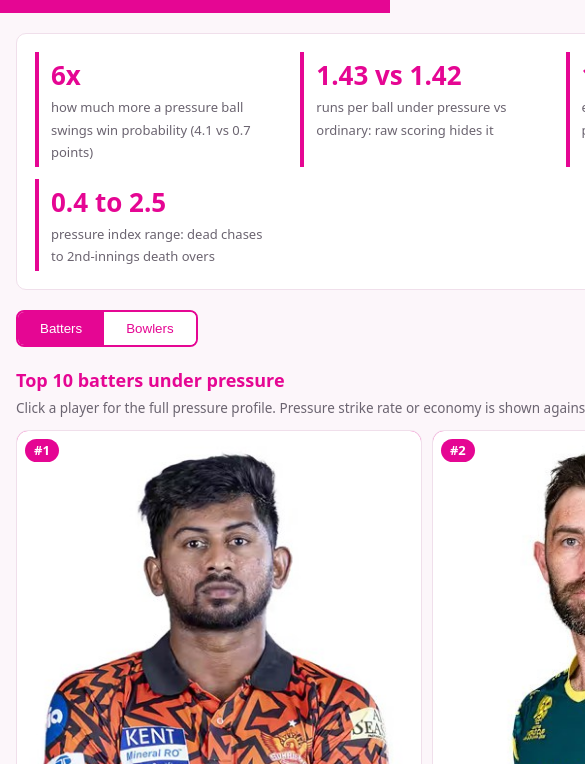
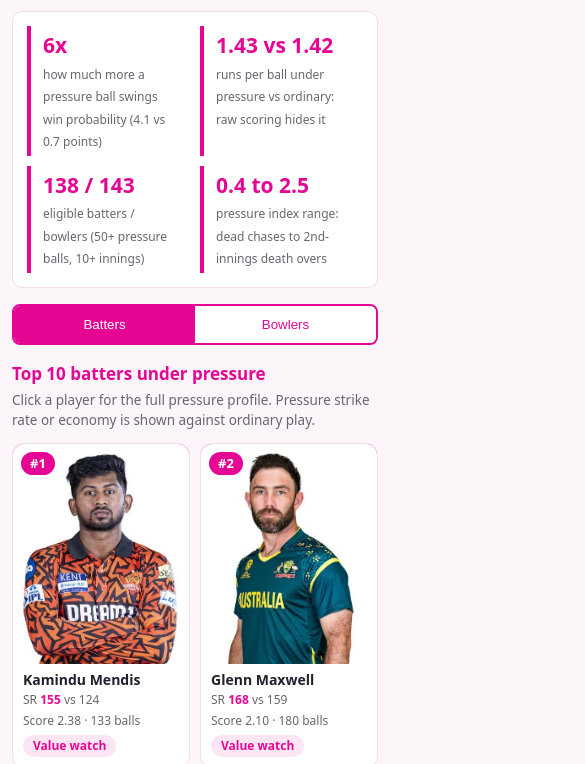
Before and after one commit to nik-dev-09/rr-hackathon, a plain HTML site: page index.html in a window 390 px wide. Shown: the part 198-962 px from the top of the page, 585 px wide, since content can reach past the window. Drawn offline with Linux system fonts and the light colour scheme.

Commit message:
Add files via upload

```diff
--- a/index.html
+++ b/index.html
@@ -12,7 +12,10 @@ header{background:#E50693;color:#fff;padding:28px max(16px,4vw)}
 header small{letter-spacing:.12em;text-transform:uppercase;opacity:.85;font-size:12px}
 header h1{margin:4px 0 6px;font-size:clamp(24px,4vw,36px);line-height:1.15}
 header p{margin:0;max-width:70ch;opacity:.95}
-main{max-width:1200px;margin:0 auto;padding:20px max(16px,3vw) 48px;display:grid;gap:20px}
+main{max-width:1200px;margin:0 auto;padding:20px max(16px,3vw) 48px;display:grid;grid-template-columns:minmax(0,1fr);gap:20px}
+main>*{min-width:0}
+.chartwrap,.grid>*{min-width:0}
+body{overflow-x:hidden}
 .panel{background:var(--panel);border:1px solid var(--line);border-radius:10px;padding:18px}
 h2{margin:0 0 4px;font-size:18px;color:var(--pink)}
 .sub{color:var(--muted);margin:0 0 12px;font-size:13.5px}
@@ -85,6 +88,33 @@ details{font-size:14px}summary{cursor:pointer;color:var(--pink);font-weight:600}
 .legend div{display:flex;align-items:center;gap:12px;flex-wrap:wrap}
 .chip{margin-right:0;white-space:nowrap}
 .lens td:last-child .chip{margin-right:10px}
+@media(max-width:620px){
+ header{padding:20px 16px}
+ main{padding:14px 12px 36px;gap:16px}
+ .panel{padding:14px}
+ h2{font-size:17px}
+ .insight{grid-template-columns:1fr 1fr;gap:10px}
+ .kpi b{font-size:21px}.kpi span{font-size:12px}
+ .tabs{width:100%}.tabs button{flex:1;padding:11px 8px}
+ .gb{padding:8px 10px 10px}.gb b{font-size:14px}.gb .st{font-size:12px}
+ .av.gph{font-size:34px}
+ th,td{padding:7px 6px}
+ .bar{grid-template-columns:84px 1fr 34px}
+ .cmp b{font-size:20px}
+ input[type=search]{max-width:none}
+ .steps{grid-template-columns:1fr}
+ .legend div{gap:8px}
+ .lens td:last-child,.lens th:last-child{min-width:0;white-space:nowrap}
+ .lens td:last-child .sub{display:none}
+ .lens td{padding:6px 4px}
+ .lens th{font-size:10.5px;letter-spacing:0;padding:6px 4px}
+ .lens td:nth-child(2){white-space:normal;line-height:1.2;font-size:13.5px}
+ .lens .nm{gap:6px}
+ .lens .av.sm{width:26px;height:26px;font-size:10px}
+ .lens .chip{margin-right:0;padding:2px 8px;font-size:11.5px}
+ .lens th:nth-child(4),.lens td:nth-child(4),.lens th:nth-child(5),.lens td:nth-child(5){display:none}
+}
+@media(max-width:380px){.insight{grid-template-columns:1fr}.gallery{gap:8px}}
 footer{text-align:center;color:var(--muted);font-size:12.5px;padding:0 16px 28px}
 </style>
 </head>
@@ -190,23 +220,24 @@ function drawGallery() {
 function pctile(arr, key, v) { return arr.filter(x => x[key] <= v).length / arr.length; }
 
 function drawChart() {
-  const rows = D[role], W = 640, H = 420, m = {l: 54, r: 16, t: 14, b: 46};
+  const rows = D[role], wrapW = Math.round($('#chart').parentElement.clientWidth) || 640, mob = wrapW < 520;
+  const W = Math.max(280, wrapW), H = mob ? 330 : 420, m = {l: mob ? 44 : 54, r: 12, t: 14, b: mob ? 44 : 46}, xs_ = mob ? 10 : 5;
   const xs = rows.map(r => r.cons * 100), ys = rows.map(r => r.level);
   const x0 = Math.floor(Math.min(...xs) / 5) * 5, x1 = Math.ceil(Math.max(...xs) / 5) * 5;
   const y0 = Math.floor(Math.min(...ys) * 20) / 20, y1 = Math.ceil(Math.max(...ys) * 20) / 20;
   const X = v => m.l + (v - x0) / (x1 - x0) * (W - m.l - m.r), Y = v => H - m.b - (v - y0) / (y1 - y0) * (H - m.t - m.b);
-  const maxN = Math.max(...rows.map(r => r.nP)), R = n => 4 + 8 * Math.sqrt(n / maxN);
+  const maxN = Math.max(...rows.map(r => r.nP)), R = n => (mob ? 3 : 4) + (mob ? 6 : 8) * Math.sqrt(n / maxN);
   let s = '';
-  for (let v = x0; v <= x1; v += 5) s += `<line x1="${X(v)}" x2="${X(v)}" y1="${m.t}" y2="${H - m.b}" stroke="#f4e6ef"/><text x="${X(v)}" y="${H - m.b + 16}" text-anchor="middle">${v}%</text>`;
+  for (let v = Math.ceil(x0 / xs_) * xs_; v <= x1; v += xs_) s += `<line x1="${X(v)}" x2="${X(v)}" y1="${m.t}" y2="${H - m.b}" stroke="#f4e6ef"/><text x="${X(v)}" y="${H - m.b + 16}" text-anchor="middle">${v}%</text>`;
   for (let v = y0; v <= y1 + 1e-9; v += 0.05) s += `<line x1="${m.l}" x2="${W - m.r}" y1="${Y(v)}" y2="${Y(v)}" stroke="${Math.abs(v) < 1e-9 ? '#a99aa6' : '#f4e6ef'}"/><text x="${m.l - 8}" y="${Y(v) + 4}" text-anchor="end">${v.toFixed(2)}</text>`;
-  s += `<text x="${(m.l + W - m.r) / 2}" y="${H - 8}" text-anchor="middle">Consistency: pressure innings or spells with positive impact</text>`;
-  s += `<text transform="translate(14 ${(m.t + H - m.b) / 2}) rotate(-90)" text-anchor="middle">Win probability added per 100 pressure balls</text>`;
+  s += `<text x="${(m.l + W - m.r) / 2}" y="${H - 8}" text-anchor="middle">${mob ? 'Consistency (positive innings %)' : 'Consistency: pressure innings or spells with positive impact'}</text>`;
+  s += `<text transform="translate(14 ${(m.t + H - m.b) / 2}) rotate(-90)" text-anchor="middle">${mob ? 'Win prob. added / 100 balls' : 'Win probability added per 100 pressure balls'}</text>`;
   const ordered = [...rows].sort((a, b) => (a.rank <= 10) - (b.rank <= 10));
   ordered.forEach(r => {
     const top = r.rank <= 10, on = sel && sel.pid === r.pid;
     s += `<circle class="dot" data-pid="${r.pid}" cx="${X(r.cons * 100)}" cy="${Y(r.level)}" r="${R(r.nP)}" fill="${top ? PINK : GREY}" fill-opacity="${top ? .85 : .7}" stroke="${on ? BLUE : '#fff'}" stroke-width="${on ? 3 : 1}"/>`;
   });
-  rows.filter(r => r.rank <= 3).forEach(r => { const px = X(r.cons * 100), right = px > W - 90; s += `<text x="${right ? px - 12 : px + 12}" y="${Y(r.level) - 8}" text-anchor="${right ? 'end' : 'start'}" style="fill:${BLUE};font-weight:700">${r.name.split(' ').slice(-1)[0]}</text>`; });
+  rows.filter(r => r.rank <= (mob ? 1 : 3)).forEach(r => { const px = X(r.cons * 100), right = px > W - 80; s += `<text x="${right ? px - 12 : px + 12}" y="${Y(r.level) - 8}" text-anchor="${right ? 'end' : 'start'}" style="fill:${BLUE};font-weight:700">${r.name.split(' ').slice(-1)[0]}</text>`; });
   const svg = $('#chart'); svg.setAttribute('viewBox', `0 0 ${W} ${H}`); svg.innerHTML = s;
   const tip = $('#tip'), wrap = svg.parentElement;
   svg.querySelectorAll('.dot').forEach(c => {
@@ -237,13 +268,20 @@ function drawDetail() {
 }
 
 function drawTable() {
-  const q = $('#q').value.toLowerCase(), rows = D[role].filter(r => r.name.toLowerCase().includes(q)).sort((a, b) => (a[sortKey] > b[sortKey] ? 1 : -1) * sortDir);
+  const q = $('#q').value.toLowerCase(), rows = D[role].filter(r => r.name.toLowerCase().includes(q)).sort((a, b) => {
+    const x = a[sortKey], y = b[sortKey];
+    if (x == null && y == null) return a.rank - b.rank;
+    if (x == null) return 1;
+    if (y == null) return -1;
+    const c = typeof x === 'string' ? x.localeCompare(y) : x - y;
+    return c !== 0 ? c * sortDir : a.rank - b.rank;
+  });
   const cols = role === 'bat'
     ? [['rank', '#'], ['name', 'Batter'], ['score', 'Score'], ['level', 'Level'], ['cons', 'Consist.'], ['res', 'Resil.'], ['sr', 'SR press.'], ['sr_normal', 'SR ord.'], ['nP', 'Balls']]
     : [['rank', '#'], ['name', 'Bowler'], ['score', 'Score'], ['level', 'Level'], ['cons', 'Consist.'], ['res', 'Resil.'], ['econ', 'Econ press.'], ['econ_normal', 'Econ ord.'], ['nP', 'Balls']];
   const fmt = (k, v, r) => k === 'name' ? `<div class="nm">${avatar(v, 'sm')}${v}</div>` : k === 'cons' ? pct(v) : ['sr', 'sr_normal', 'nP'].includes(k) ? f(v, 0) : k === 'rank' ? v : typeof v === 'number' ? f(v) : v;
   $('#tbl').innerHTML = `<thead><tr>${cols.map(c => `<th data-k="${c[0]}">${c[1]}${sortKey === c[0] ? (sortDir > 0 ? ' ▲' : ' ▼') : ''}</th>`).join('')}</tr></thead><tbody>${rows.map(r => `<tr data-pid="${r.pid}" class="${r.rank <= 10 ? 'top' : ''} ${sel && sel.pid === r.pid ? 'sel' : ''}">${cols.map(c => `<td>${fmt(c[0], r[c[0]], r)}</td>`).join('')}</tr>`).join('')}</tbody>`;
-  $('#tbl').querySelectorAll('th').forEach(h => h.onclick = () => { const k = h.dataset.k; sortDir = sortKey === k ? -sortDir : 1; sortKey = k; drawTable(); });
+  $('#tbl').querySelectorAll('th').forEach(h => h.onclick = () => { const k = h.dataset.k; if (sortKey === k) sortDir = -sortDir; else { sortKey = k; sortDir = (k === 'rank' || k === 'name' || k === 'econ' || k === 'econ_normal') ? 1 : -1; } drawTable(); $('#tbl').parentElement.scrollTop = 0; });
   $('#tbl').querySelectorAll('tbody tr').forEach(t => t.onclick = () => select(D[role].find(x => x.pid == t.dataset.pid)));
 }
 
@@ -255,6 +293,7 @@ function setRole(r) {
   drawGallery(); drawChart(); drawDetail(); drawTable(); drawLens();
 }
 $('#tBat').onclick = () => setRole('bat'); $('#tBowl').onclick = () => setRole('bowl'); $('#q').oninput = drawTable;
+let rzT; window.addEventListener('resize', () => { clearTimeout(rzT); rzT = setTimeout(drawChart, 150); });
 setRole('bat');
 </script>
 </body>
```
